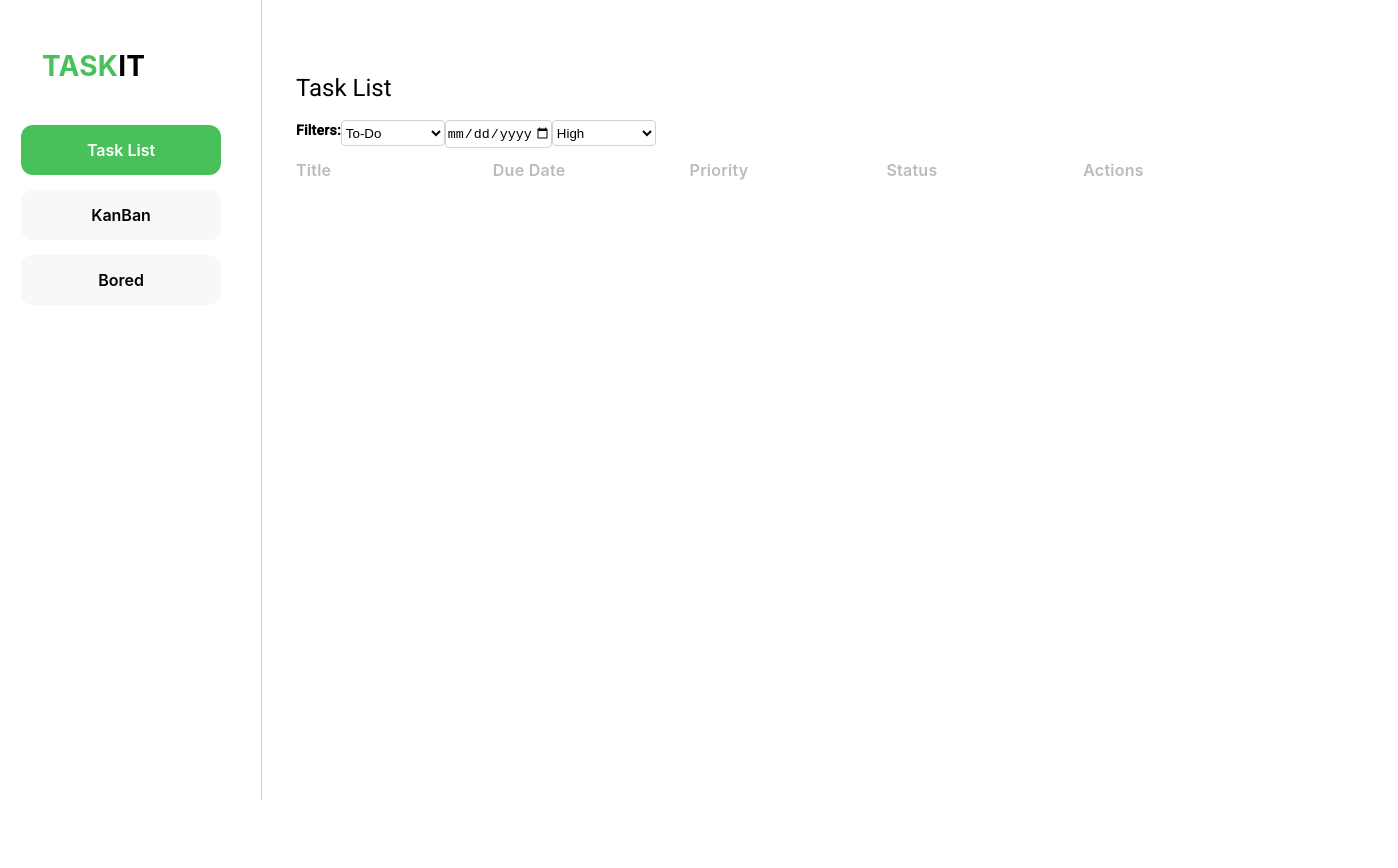
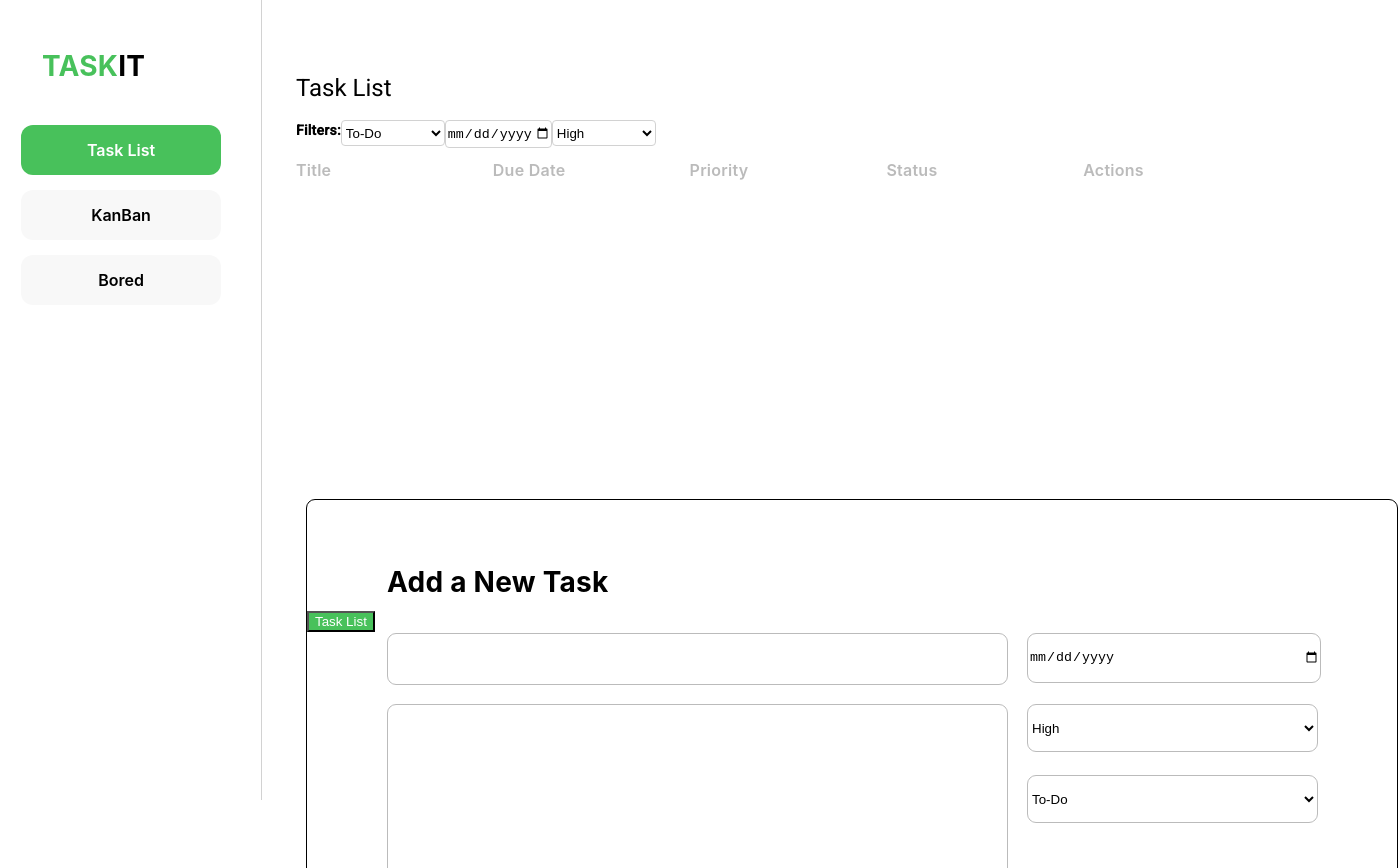
Before and after one commit to GitMonies/taskit-app, an Angular app: page / in a window 1280 px wide. Shown: the top 868 px of the page, 1398 px wide, since content can reach past the window. Built offline with nearby package versions, Linux system fonts and the light colour scheme.

Commit message:
Implemented CSS Styling into Modal Box

```diff
--- a/src/app/app.component.html
+++ b/src/app/app.component.html
@@ -2,3 +2,9 @@
 <app-sidebar></app-sidebar>
 <!-- tasks list to display tasks -->
 <app-tasklist></app-tasklist>
+<!-- Modal to create a new task -->
+<div style="
+width: 1090px;
+height: 516px;">
+<app-task-creation-modal></app-task-creation-modal>
+</div>
--- a/src/app/app.module.ts
+++ b/src/app/app.module.ts
@@ -8,12 +8,14 @@ import {MatDatepickerModule} from '@angular/material/datepicker';
 import {MatInputModule} from '@angular/material/input';
 import {MatFormFieldModule} from '@angular/material/form-field';
 import {MatNativeDateModule} from '@angular/material/core';
+import { TaskCreationModalComponent } from './task-creation-modal/task-creation-modal.component';
 
 @NgModule({
   declarations: [
     AppComponent,
     SidebarComponent,
     TasklistComponent,
+    TaskCreationModalComponent,
    ],
   imports: [
     BrowserModule,
--- /dev/null
+++ b/src/app/task-creation-modal/task-creation-modal.component.css
@@ -0,0 +1,81 @@
+.modal-box {
+  flex-shrink: 0;
+  border-radius: 9px;
+  background: #fff;
+  margin: 319px 306px;
+  border: 1px black solid;
+  height: 516px;
+  width: 1090px;
+  position: relative;
+}
+
+.headline {
+  margin-top: 65px;
+  margin-left: 80px;
+  color: #000;
+  font-family: Inter;
+  font-size: 28px;
+  font-style: normal;
+  font-weight: 700;
+  line-height: normal;
+}
+
+.title-box {
+  width: 615px;
+  height: 48px;
+  flex-shrink: 0;
+  border-radius: 9px;
+  border: 1px solid #bbb;
+  background: #fff;
+  position: absolute;
+  top: 133px;
+  left: 80px;
+}
+
+.description {
+  width: 615px;
+  height: 246px;
+  flex-shrink: 0;
+  border-radius: 9px;
+  border: 1px solid #bbb;
+  background: #fff;
+  position: absolute;
+  top: 204px;
+  left: 80px;
+}
+
+.date-box {
+  width: 291px;
+  height: 48px;
+  flex-shrink: 0;
+  border-radius: 9px;
+border: 1px solid #BBB;
+background: #FFF;
+top: 133px;
+left: 720px;
+position: absolute;
+}
+
+.priority-box {
+  width: 291px;
+height: 48px;
+flex-shrink: 0;
+border-radius: 9px;
+border: 1px solid #BBB;
+background: #FFF;
+top: 204px;
+left: 720px;
+position: absolute;
+}
+
+.status-box {
+  width: 291px;
+  height: 48px;
+  flex-shrink: 0;
+  border-radius: 9px;
+border: 1px solid #BBB;
+background: #FFF;
+top: 275px;
+left: 720px;
+position: absolute;
+}
--- /dev/null
+++ b/src/app/task-creation-modal/task-creation-modal.component.html
@@ -0,0 +1,24 @@
+<div class="modal-box">
+  <p class="headline">Add a New Task</p>
+  <input class="title-box">
+  <input type="text" class="description">
+  <input type="date" class="date-box">
+  <select name="priority" id="priority" class="priority-box">
+    <option value="High">High</option>
+    <option value="Medium">Medium</option>
+    <option value="Low">Low</option>
+  </select>
+  <select name="Status" id="status" class="status-box">
+    <option value="To-Do">To-Do</option>
+    <option value="Done">Done</option>
+    <option value="Doing">Doing</option>
+  </select>
+  <a href="#">
+    <button class="cancel-btn"
+    style="background: #48C15B;
+    color: #FFF"
+    >
+      Task List
+    </button>
+  </a>
+  </div>
```
Also changed, not shown: src/app/task-creation-modal/task-creation-modal.component.ts (added, +10 -0 lines).
